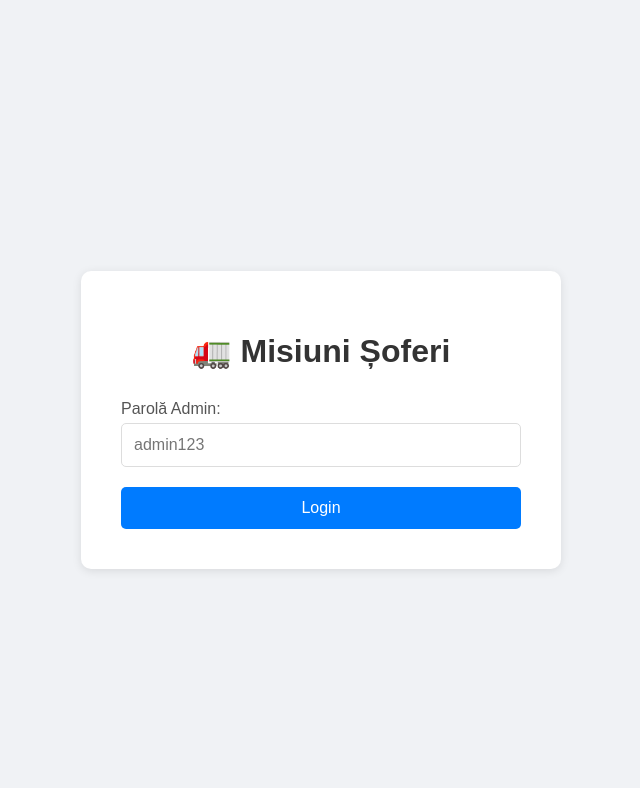
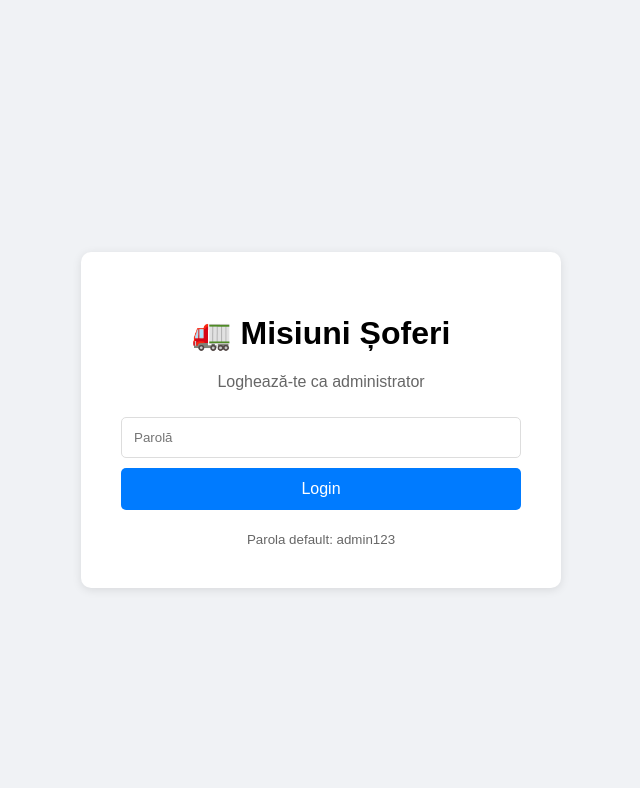
Before and after one commit to Nandrei11/misiuni-soferi, a Flask app: page /login in a window 1280 px wide. Shown: the top 788 px of the page, without its empty margins (319-959 px from the left). Run offline with Flask 3, Linux system fonts and the light colour scheme.

Commit message:
Update login.html

```diff
--- a/misiuni-soferi/templates/login.html
+++ b/misiuni-soferi/templates/login.html
@@ -6,28 +6,28 @@
     <style>
         body { font-family: Arial; margin: 0; padding: 20px; background: #f0f2f5; display: flex; justify-content: center; align-items: center; min-height: 100vh; }
         .login-container { background: white; padding: 40px; border-radius: 10px; box-shadow: 0 2px 10px rgba(0,0,0,0.1); width: 100%; max-width: 400px; }
-        h1 { text-align: center; color: #333; margin-bottom: 30px; }
-        .input-group { margin-bottom: 20px; }
-        label { display: block; margin-bottom: 5px; color: #555; }
-        input[type="password"] { width: 100%; padding: 12px; border: 1px solid #ddd; border-radius: 5px; font-size: 16px; box-sizing: border-box; }
-        .btn { width: 100%; padding: 12px; background: #007bff; color: white; border: none; border-radius: 5px; font-size: 16px; cursor: pointer; }
-        .btn:hover { background: #0056b3; }
-        .error { color: red; text-align: center; margin-top: 10px; }
+        .btn { background: #007bff; color: white; padding: 12px 20px; border: none; border-radius: 5px; width: 100%; cursor: pointer; font-size: 16px; }
+        input[type="password"] { width: 100%; padding: 12px; margin: 10px 0; border: 1px solid #ddd; border-radius: 5px; box-sizing: border-box; }
+        .error { color: #dc3545; margin: 10px 0; }
     </style>
 </head>
 <body>
     <div class="login-container">
-        <h1>🚛 Misiuni Șoferi</h1>
+        <h1 style="text-align: center;">🚛 Misiuni Șoferi</h1>
+        <p style="text-align: center; color: #666;">Loghează-te ca administrator</p>
+
         <form method="POST">
-            <div class="input-group">
-                <label for="password">Parolă Admin:</label>
-                <input type="password" id="password" name="password" required placeholder="admin123">
-            </div>
+            <input type="password" name="password" placeholder="Parolă" required>
             <button type="submit" class="btn">Login</button>
         </form>
+
         {% if error %}
         <div class="error">{{ error }}</div>
         {% endif %}
+
+        <div style="margin-top: 20px; text-align: center; color: #666;">
+            <small>Parola default: admin123</small>
+        </div>
     </div>
 </body>
 </html>
```
